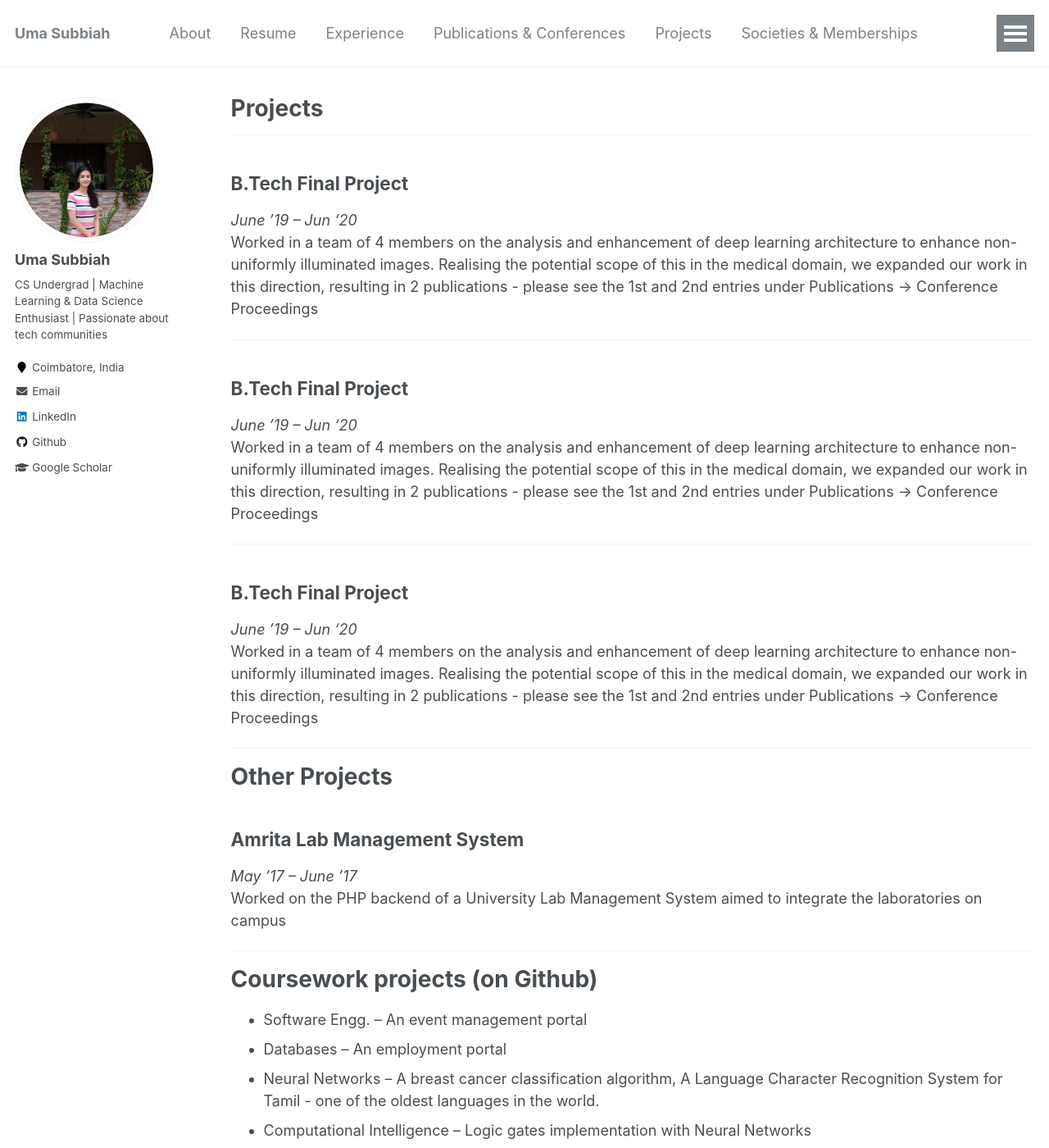
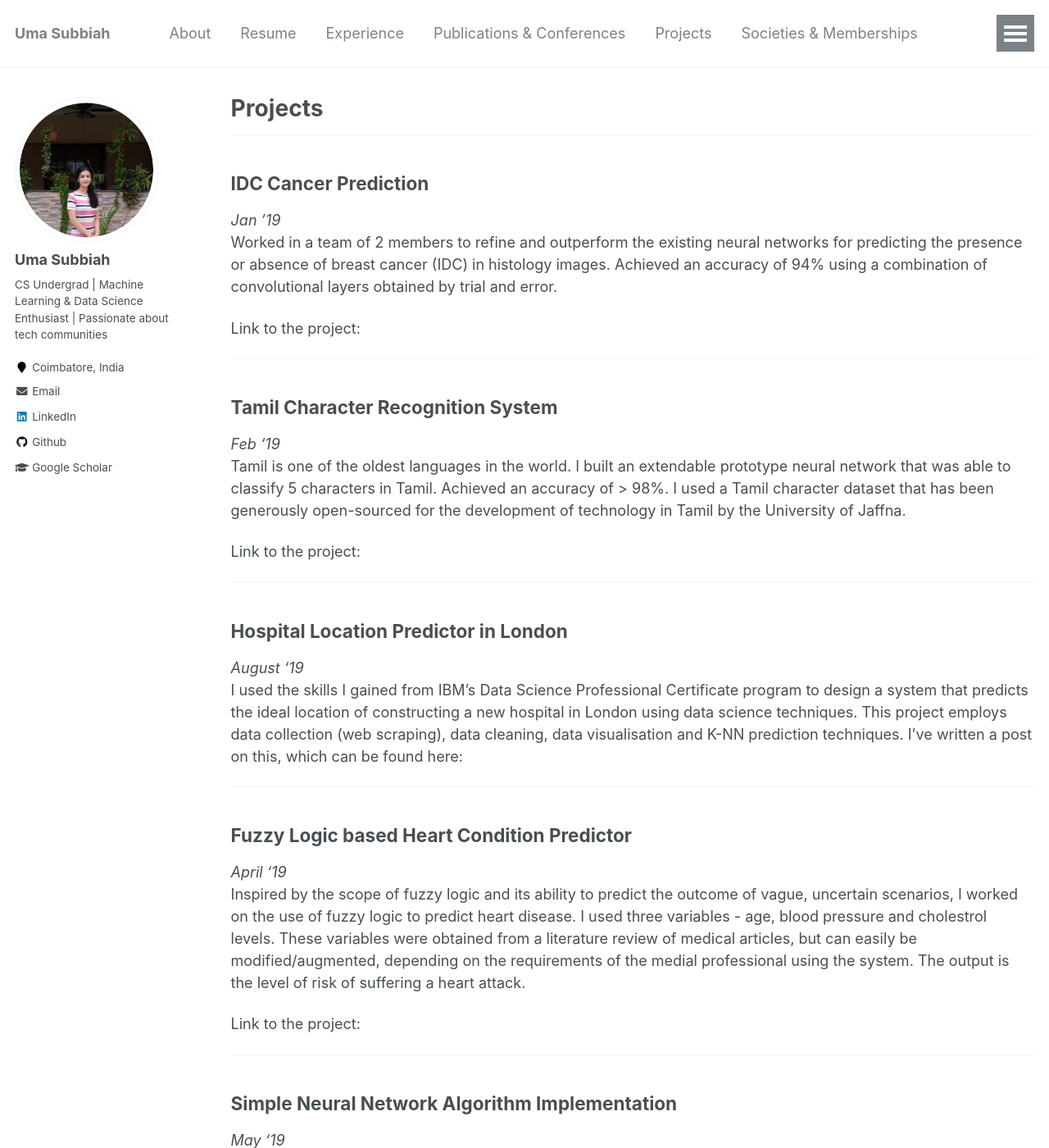
Before and after one commit to uma-subbiah/uma-subbiah.github.io, a Jekyll site: the page built from _pages/projects.md, in a window 1280 px wide and 1400 px high. Shown: the whole window at 82% size. Built offline with Jekyll 4.4.1, drawn with Linux system fonts in a browser that asks for light colours; some of the changed text lies outside the part shown.

Commit message:
Added Project Descriptions

```diff
--- a/_pages/projects.md
+++ b/_pages/projects.md
@@ -8,24 +8,72 @@ redirect_from:
 ---
 <hr>
 
-## B.Tech Final Project
-_June ’19 – Jun '20_
+## IDC Cancer Prediction
+_Jan ’19_
 <br>
-Worked in a team of 4 members on the analysis and enhancement of deep learning architecture to enhance non-uniformly illuminated images. Realising the potential scope of this in the medical domain, we expanded our work in this direction, resulting in 2 publications - please see the 1st and 2nd entries under Publications -> Conference Proceedings
+Worked in a team of 2 members to refine and outperform the existing neural networks for predicting the presence or absence of breast cancer (IDC) in histology images. Achieved an accuracy of 94% using a combination of convolutional layers obtained by trial and error.
+
+Link to the project:
 
 <hr>
 
-## B.Tech Final Project
-_June ’19 – Jun '20_
+## Tamil Character Recognition System
+_Feb '19_
 <br>
-Worked in a team of 4 members on the analysis and enhancement of deep learning architecture to enhance non-uniformly illuminated images. Realising the potential scope of this in the medical domain, we expanded our work in this direction, resulting in 2 publications - please see the 1st and 2nd entries under Publications -> Conference Proceedings
+Tamil is one of the oldest languages in the world. I built an extendable prototype neural network that was able to classify 5 characters in Tamil. Achieved an accuracy of > 98%. I used a Tamil character dataset that has been generously open-sourced for the development of technology in Tamil by the University of Jaffna.
+
+Link to the project:
 
 <hr>
 
-## B.Tech Final Project
-_June ’19 – Jun '20_
+## Hospital Location Predictor in London
+_August '19_
 <br>
-Worked in a team of 4 members on the analysis and enhancement of deep learning architecture to enhance non-uniformly illuminated images. Realising the potential scope of this in the medical domain, we expanded our work in this direction, resulting in 2 publications - please see the 1st and 2nd entries under Publications -> Conference Proceedings
+I used the skills I gained from IBM's Data Science Professional Certificate program to design a system that predicts the ideal location of constructing a new hospital in London using data science techniques. This project employs data collection (web scraping), data cleaning, data visualisation and K-NN prediction techniques. I've written a post on this, which can be found here:
+
+<hr>
+
+## Fuzzy Logic based Heart Condition Predictor
+_April '19_
+<br>
+Inspired by the scope of fuzzy logic and its ability to predict the outcome of vague, uncertain scenarios, I worked on the use of fuzzy logic to predict heart disease. I used three variables - age, blood pressure and cholestrol levels. These variables were obtained from a literature review of medical articles, but can easily be modified/augmented, depending on the requirements of the medial professional using the system. The output is the level of risk of suffering a heart attack.
+
+Link to the project:
+
+<hr>
+
+## Simple Neural Network Algorithm Implementation
+_May '19_
+<br>
+This month I've been working on the implementation of neural network algorithms, either from their original papers or from simplified articles. In this endeavour, I've implemented activation functions, the perceptron learning algorithm and boolean gates using single / mulit- layer neural network structures.
+
+Link to the project:
+
+<hr>
+
+
+##
+_August '19 - December '20_
+<br>
+
+Link to the paper:
+
+<hr>
+
+##
+_January '20 - July '20_
+<br>
+
+Link to the paper:
+
+<hr>
+
+##
+_September '20_
+<br>
+
+In July 2020, I passed the Tensorflow Developer Certificate program. This exciting exam (and the preparatory course) left me hungry for more. I've been curious about the use of Tensorflow for different platforms, and on the journey to satisfy this curiousity, I've been exploring Tensorflow.js.
+Link to the paper:
 
 <hr>
 
@@ -38,11 +86,21 @@ Worked on the PHP backend of a University Lab Management System aimed to integra
 
 <hr>
 
-# Coursework projects (on Github)
+# Other Coursework projects (on Github)
 <ul>
-<li> Software Engg. – An event management portal
-<li> Databases – An employment portal
-<li> Neural Networks – A breast cancer classification algorithm, A Language Character Recognition System for Tamil - one of the oldest languages in the world.
-<li> Computational Intelligence – Logic gates implementation with Neural Networks
-<li> Fuzzy Logic system to detect heart disease
+<li> 15CSE411 - Net Centric Programming – Worked on a team of 4 to develop a platform to enable easy management of courses, from assignments and quizzes to grading and monitoring attendance.
+&nbsp;&nbsp;&nbsp;&nbsp;&nbsp;&nbsp; Date:
+&nbsp;&nbsp;&nbsp;&nbsp;&nbsp;&nbsp; Tools used:
+&nbsp;&nbsp;&nbsp;&nbsp;&nbsp;&nbsp; Link:
+&nbsp;&nbsp;&nbsp;&nbsp;&nbsp;&nbsp; Grade Obtained:
+<li> 15CSE411 - Software Engineering. – Worked on a team of 5 to develop an event management portal that eases the process of planning and hosting events.
+&nbsp;&nbsp;&nbsp;&nbsp;&nbsp;&nbsp; Date:
+&nbsp;&nbsp;&nbsp;&nbsp;&nbsp;&nbsp; Tools used:
+&nbsp;&nbsp;&nbsp;&nbsp;&nbsp;&nbsp; Link:
+&nbsp;&nbsp;&nbsp;&nbsp;&nbsp;&nbsp; Grade Obtained:
+<li> 15CSE411 - Database Management System – Developed a portal to help ease the rising unemployment rates in India (Team of 4).
+&nbsp;&nbsp;&nbsp;&nbsp;&nbsp;&nbsp; Date:
+&nbsp;&nbsp;&nbsp;&nbsp;&nbsp;&nbsp; Tools used:
+&nbsp;&nbsp;&nbsp;&nbsp;&nbsp;&nbsp; Link:
+&nbsp;&nbsp;&nbsp;&nbsp;&nbsp;&nbsp; Grade Obtained:
 <hr>
```
Also changed, not shown: 1 other file.
